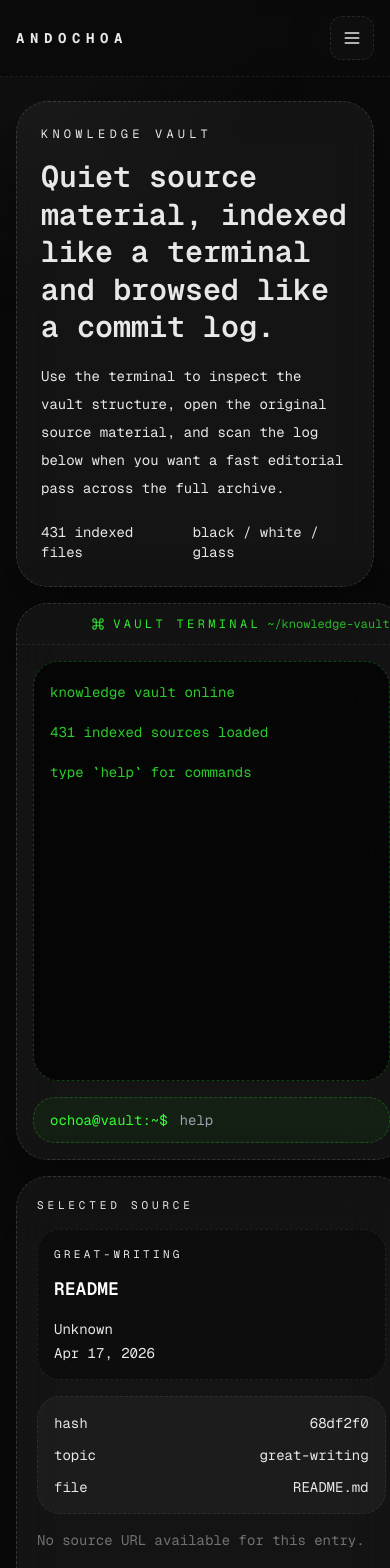
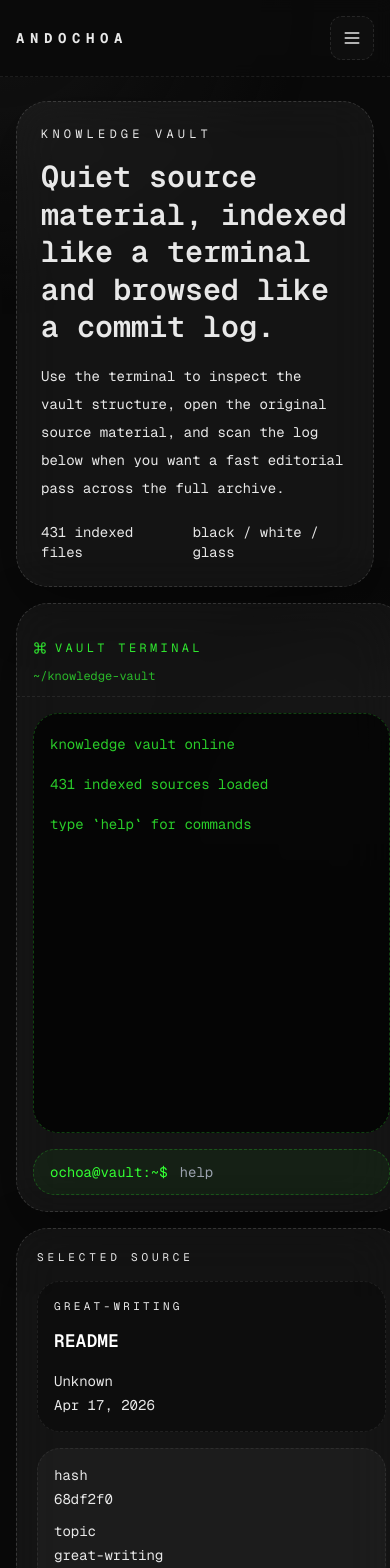
Before and after one commit to bravura-studio/andochoa.com, a Next.js app: page /vault in a window 390 px wide. Shown: the top 1568 px of the page. Built offline with nearby package versions, Linux system fonts and the light colour scheme.

Commit message:
fix(vault): prevent mobile overflow
Co-Authored-By: Paperclip <noreply@paperclip.ing>

```diff
--- a/components/vault-workspace.tsx
+++ b/components/vault-workspace.tsx
@@ -378,7 +378,7 @@ export function VaultWorkspace({ entries }: VaultWorkspaceProps) {
           className="rounded-[2rem] border border-dashed border-white/15 bg-white/[0.045] shell-glow backdrop-blur-xl"
           onClick={() => terminalInputRef.current?.focus()}
         >
-          <div className="flex items-center justify-between rounded-t-[2rem] border-b border-dashed border-white/12 px-4 py-3 text-xs text-white/42 sm:px-5">
+          <div className="flex flex-col gap-3 rounded-t-[2rem] border-b border-dashed border-white/12 px-4 py-3 text-xs text-white/42 sm:flex-row sm:items-center sm:justify-between sm:px-5">
             <div className="flex items-center gap-2">
               <span className="h-3 w-3 rounded-full bg-white/78" />
               <span className="h-3 w-3 rounded-full bg-white/34" />
@@ -388,7 +388,7 @@ export function VaultWorkspace({ entries }: VaultWorkspaceProps) {
               <Command className="h-3.5 w-3.5" />
               <span>vault terminal</span>
             </div>
-            <span className="text-terminal/70">~/knowledge-vault</span>
+            <span className="break-all text-left text-terminal/70 sm:text-right">~/knowledge-vault</span>
           </div>
 
           <div className="px-4 py-4 sm:px-5">
@@ -449,17 +449,17 @@ export function VaultWorkspace({ entries }: VaultWorkspaceProps) {
               </div>
 
               <div className="mt-4 space-y-3 rounded-[1.45rem] border border-dashed border-white/12 bg-white/[0.035] p-4 text-sm text-white/56">
-                <div className="flex items-center justify-between gap-3">
+                <div className="flex flex-col gap-1 sm:flex-row sm:items-center sm:justify-between sm:gap-3">
                   <span>hash</span>
-                  <span className="text-white/82">{selectedEntry.id}</span>
+                  <span className="break-all text-white/82 sm:text-right">{selectedEntry.id}</span>
                 </div>
-                <div className="flex items-center justify-between gap-3">
+                <div className="flex flex-col gap-1 sm:flex-row sm:items-center sm:justify-between sm:gap-3">
                   <span>topic</span>
-                  <span className="text-white/82">{selectedEntry.topic}</span>
+                  <span className="break-words text-white/82 sm:text-right">{selectedEntry.topic}</span>
                 </div>
-                <div className="flex items-center justify-between gap-3">
+                <div className="flex flex-col gap-1 sm:flex-row sm:items-center sm:justify-between sm:gap-3">
                   <span>file</span>
-                  <span className="truncate text-white/82">{selectedEntry.fileName}.md</span>
+                  <span className="break-all text-white/82 sm:text-right">{selectedEntry.fileName}.md</span>
                 </div>
               </div>
 
```
